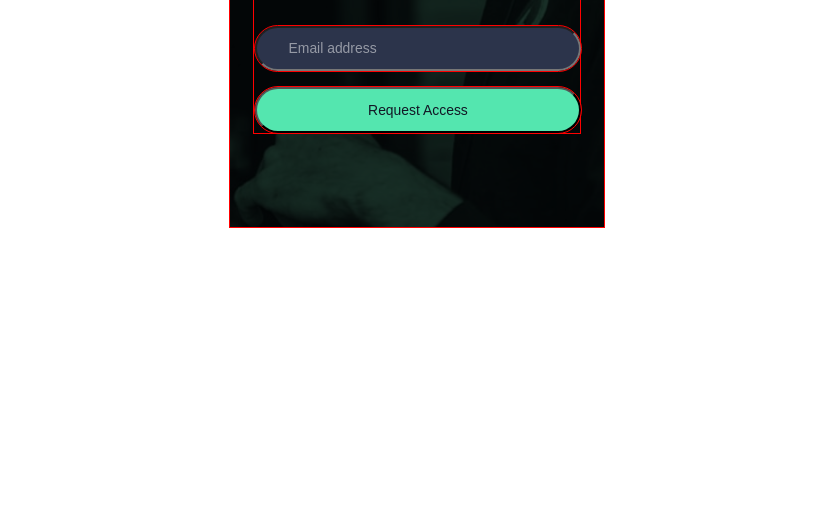
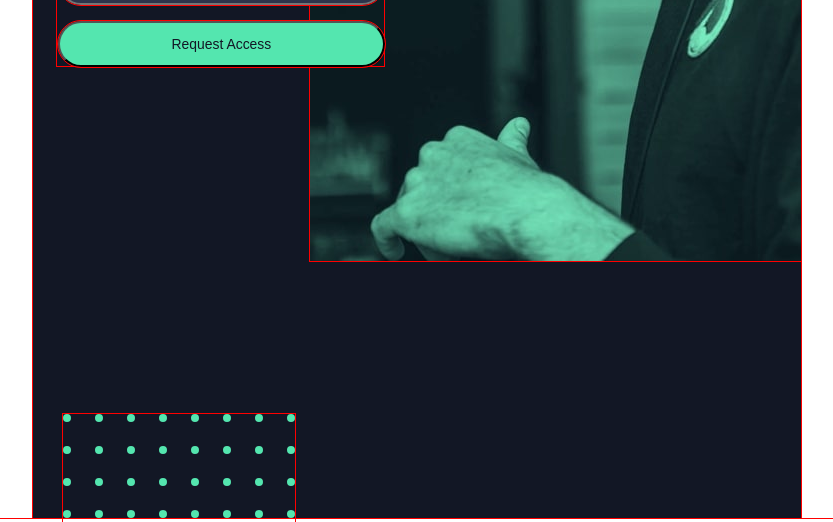
Before and after one commit to metcalf44/frontend-mentor, a plain HTML site: page pod-landing-page/index.html in a window 1280 px wide. Shown: the part 506-1028 px from the top of the page, without its empty margins (223-1056 px from the left). Before the commit the page ends 800 px from the top, so only its background shows below. Drawn offline with Linux system fonts and the light colour scheme; a web font is replaced by a local one.

Commit message:
hero tablet needs sorting

```diff
--- a/pod-landing-page/index.html
+++ b/pod-landing-page/index.html
@@ -11,6 +11,8 @@
 
 <body>
     <div class="container">
+        <div class="background-image">
+        </div>
             <div class="title-image">
                 <img
                 class="logo" src="assets/desktop/logo.svg" alt="Company logo">
@@ -51,8 +53,10 @@
                         type="submit"
                         value="Request Access">
                     </div>
-
                 </form>
+                <div class="dot-image">
+                    <img src="assets/desktop/bg-pattern-dots.svg" alt="">
+                </div>
             </main>
         </div>
 
--- a/pod-landing-page/styles.css
+++ b/pod-landing-page/styles.css
@@ -23,11 +23,17 @@ body {
     justify-content: center;
     min-height: 100vh;
     margin: 0;
-    /* background: var(--lighter-black) */
 }
 
 .container {
     position: relative;
+    width: 23.43rem;
+    height: 41.68rem;
+    color: var(--white);
+    background-color: var(--lighter-black);
+}
+
+.background-image {
     width: 23.43rem;
     height: 41.68rem;
     background-color: rgba(0,0,0,0.8);
@@ -35,7 +41,6 @@ body {
     background-repeat: no-repeat;
     background-size: cover;
     background-blend-mode: multiply;
-    color: var(--white)
 }
 
 .title-image {
@@ -45,6 +50,10 @@ body {
     top: 3.875rem;
     left: 7.5rem;
     line-height: 2.37rem;
+}
+
+.dot-image {
+    display: none;
 }
 
 .hero-text {
@@ -73,7 +82,6 @@ p {
     color: var(--purple-white);
     font-size: 0.93rem;
     line-height: 1.56rem;
-
 }
 
 .podcasts {
@@ -143,3 +151,38 @@ p {
     position: absolute;
     top: 32.93rem;
 }
+
+@media only screen and (min-width: 768px){
+    .container {
+        width: 48rem;
+        height: 64rem;
+        background: var(--lighter-black);
+    }
+
+    .background-image{
+        position: absolute;
+        width: 491px;
+        height: 767px;
+        left: 277px;
+        background-color: var(--white);
+        background-image: url(assets/tablet/image-host.jpg);
+        background-repeat: no-repeat;
+        background-size: cover;
+        background-blend-mode: multiply;
+    }
+
+    .title-image {
+        position: absolute;
+        top: 3.12rem;
+        left: 2.43rem;
+    }
+
+    .dot-image {
+        display: inline;
+        position: absolute;
+        top: 920px;
+        left: 30px;
+    }
+
+
+}
```
Lines whose indentation alone changed are shown as unchanged.
